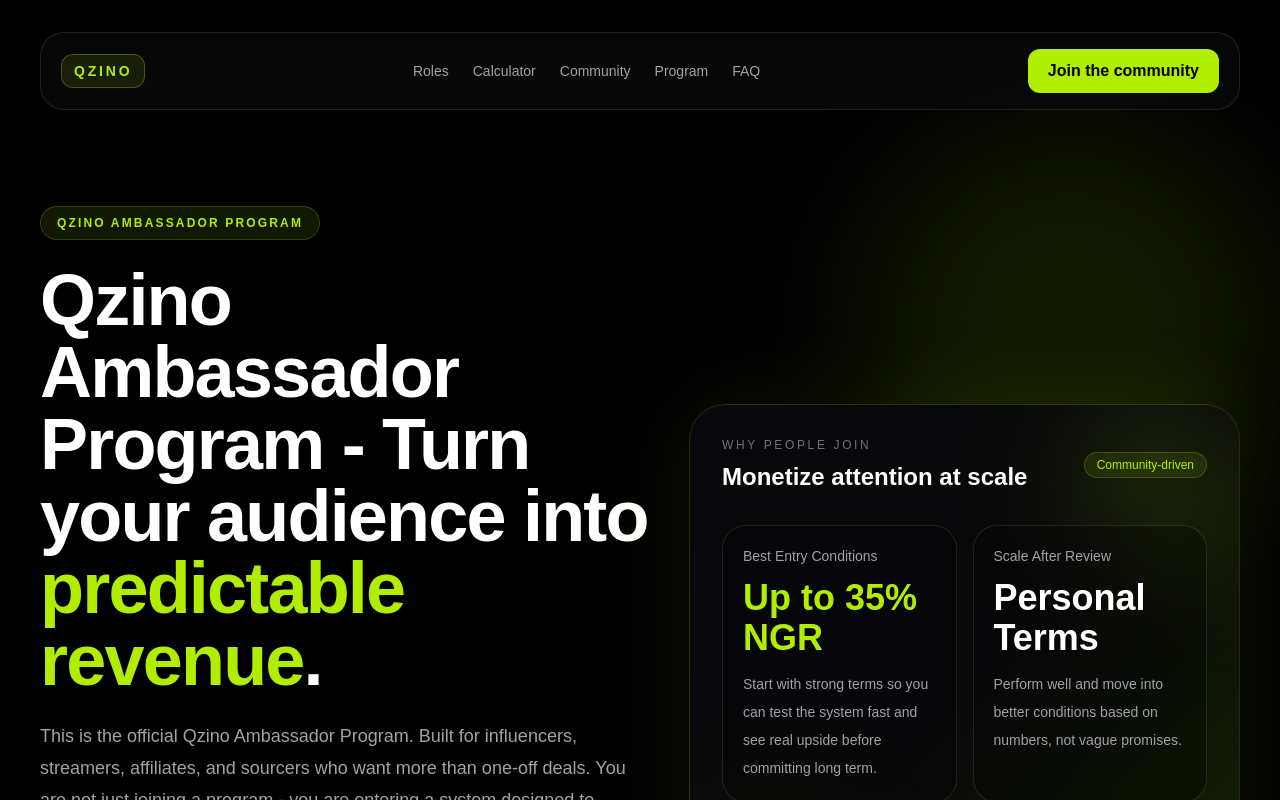
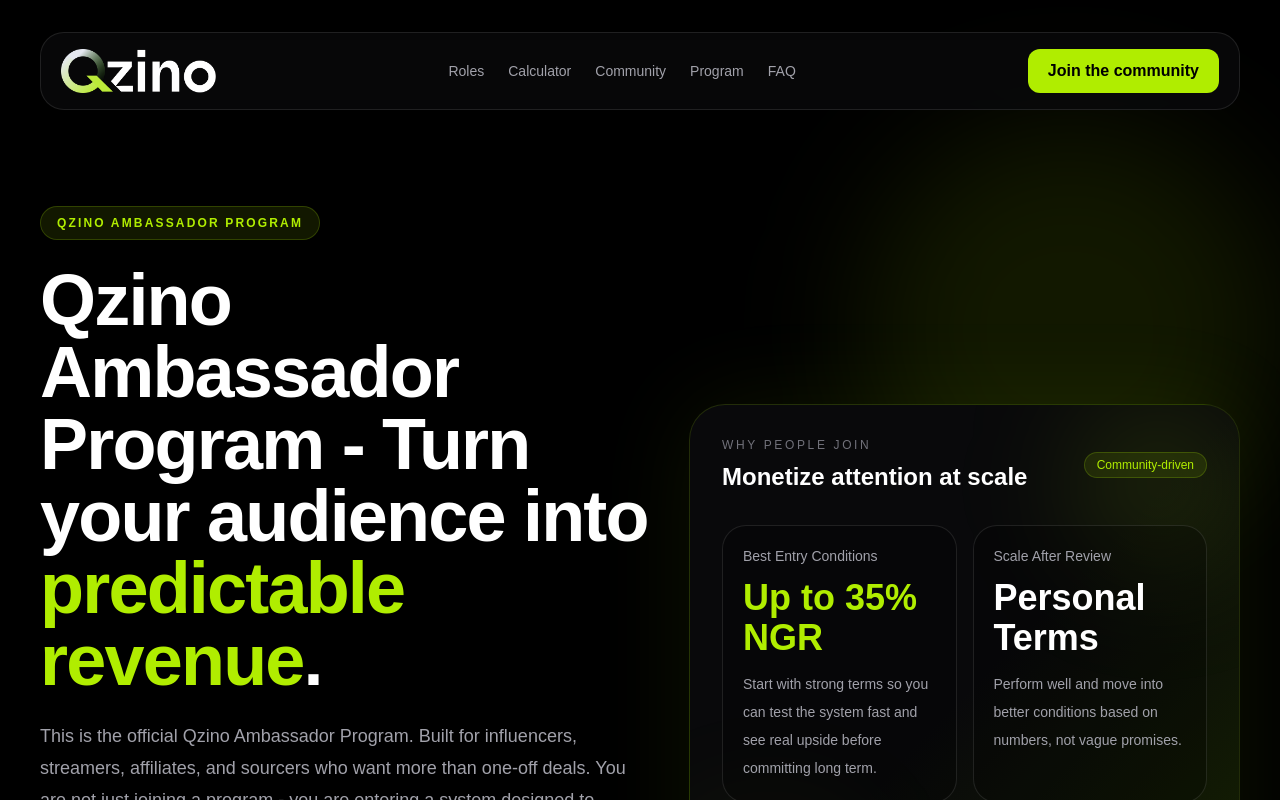
Before and after one commit to kobriyyu/qzino-ambassador-site, a Next.js app: page / in a window 1280 px wide. Shown: the top 800 px of the page. Built offline with nearby package versions, Linux system fonts and the light colour scheme.

Commit message:
Add Qzino logo to header

```diff
--- a/app/page.tsx
+++ b/app/page.tsx
@@ -254,9 +254,7 @@
         <header className="sticky top-4 z-20 rounded-[24px] border border-white/10 bg-zinc-950/80 px-5 py-4 backdrop-blur-xl">
           <div className="flex items-center justify-between gap-4">
             <div className="flex items-center gap-3">
-              <div className="rounded-xl border border-[#B0ED00]/30 bg-[#B0ED00]/10 px-3 py-1.5 text-sm font-semibold uppercase tracking-[0.2em] text-[#B0ED00]">
-                Qzino
-              </div>
+              <img src="/logo.png" alt="Qzino" className="h-9 w-auto md:h-11" />
             </div>
             <div className="hidden items-center gap-6 md:flex">
               <a href="#roles" className="text-sm text-zinc-400 transition hover:text-white">Roles</a>
```
Also changed, not shown: public/logo.png (added).
